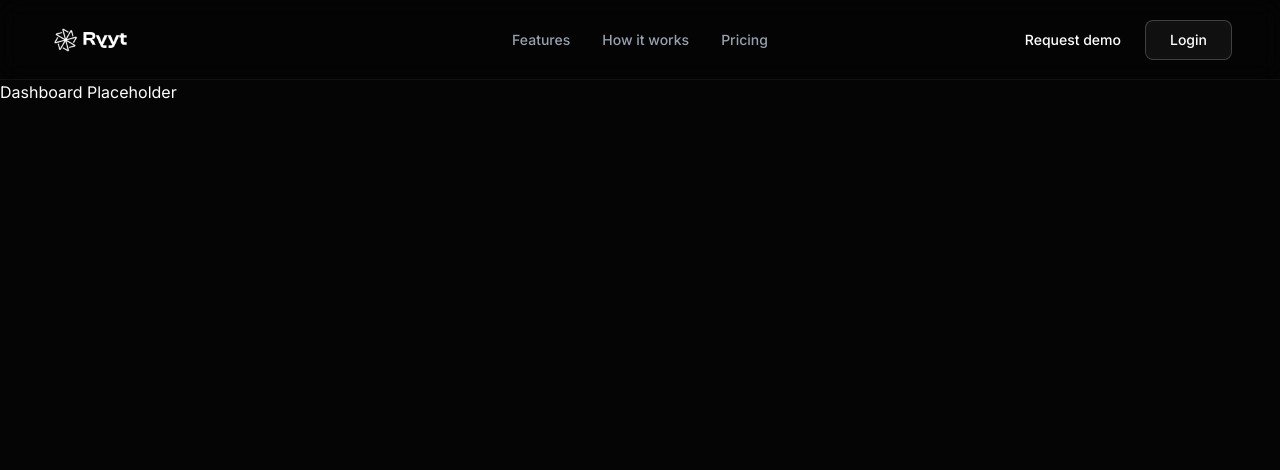
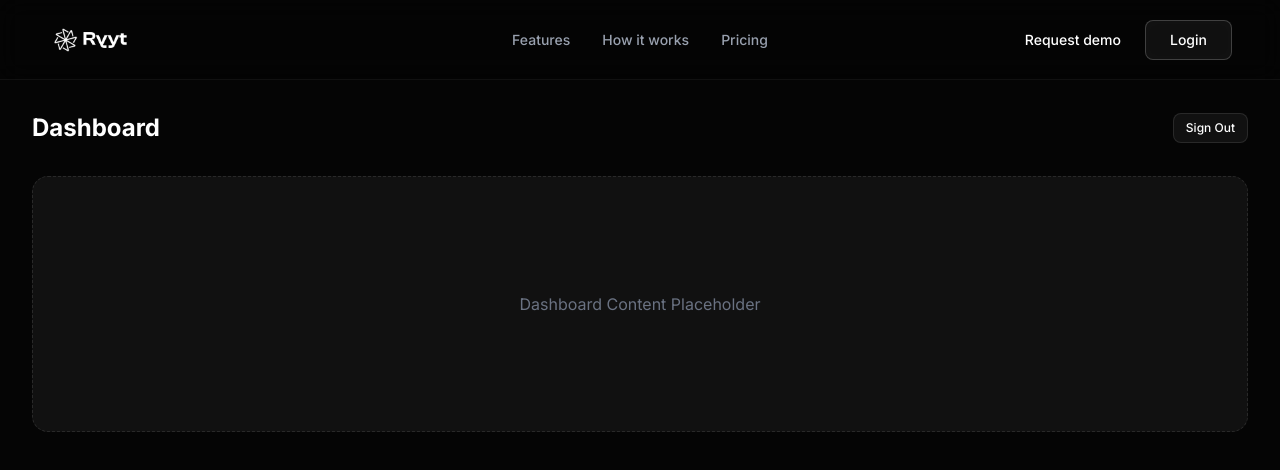
Before and after one commit to ryyt-masterspace/Ryyt_workspace, a Next.js app in the folder refund-app/: page /dashboard in a window 1280 px wide. Shown: the top 470 px of the page. Built offline with nearby package versions, Linux system fonts and the light colour scheme.

Commit message:
Auto-sync: 04-12-2025 22:13:46.65

```diff
--- a/refund-app/src/app/dashboard/page.tsx
+++ b/refund-app/src/app/dashboard/page.tsx
@@ -1,3 +1,23 @@
+import Link from "next/link";
+import Button from "@/components/ui/Button";
+
 export default function DashboardPage() {
-    return <div>Dashboard Placeholder</div>;
+    return (
+        <div className="min-h-screen bg-[#050505] text-white p-8">
+            <div className="max-w-7xl mx-auto">
+                <div className="flex items-center justify-between mb-8">
+                    <h1 className="text-2xl font-bold">Dashboard</h1>
+                    <Link href="/login">
+                        <Button variant="outline" size="sm">
+                            Sign Out
+                        </Button>
+                    </Link>
+                </div>
+
+                <div className="p-8 border border-white/10 rounded-2xl bg-white/5 border-dashed flex items-center justify-center h-64 text-gray-500">
+                    Dashboard Content Placeholder
+                </div>
+            </div>
+        </div>
+    );
 }
```
